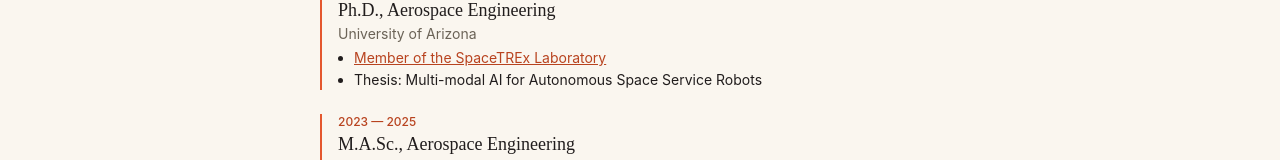
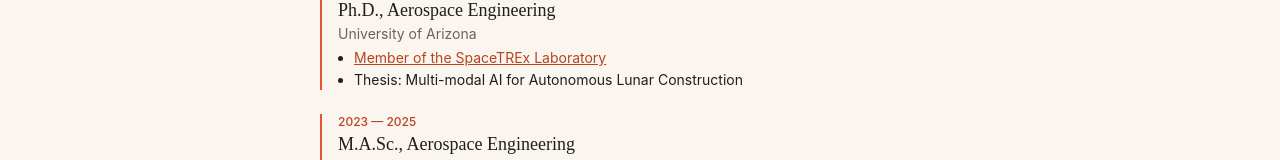
Before and after one commit to natek1234/personal_website, a React (Vite) app: page /cv in a window 1280 px wide. Shown: the part 277-437 px from the top of the page. Built offline with nearby package versions, Linux system fonts and the light colour scheme.

Commit message:
Update PhD thesis title to "Multi-modal AI for Autonomous Lunar Construction"
Co-Authored-By: Claude Sonnet 5.5 <noreply@anthropic.com>

```diff
--- a/src/data/cv.ts
+++ b/src/data/cv.ts
@@ -10,7 +10,7 @@ export const cvEntries: CVEntry[] = [
     dateRange: { start: '2026' },
     bullets: [
       { text: 'Member of the SpaceTREx Laboratory', url: 'https://spacetrex.arizona.edu/' },
-      'Thesis: Multi-modal AI for Autonomous Space Service Robots',
+      'Thesis: Multi-modal AI for Autonomous Lunar Construction',
     ],
   },
   {
```
Also changed, not shown: 1 other file (tests, documents, lock files or other folders).
